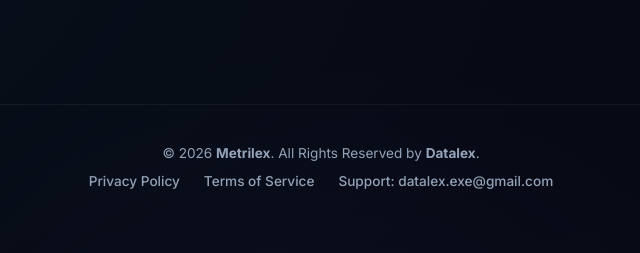
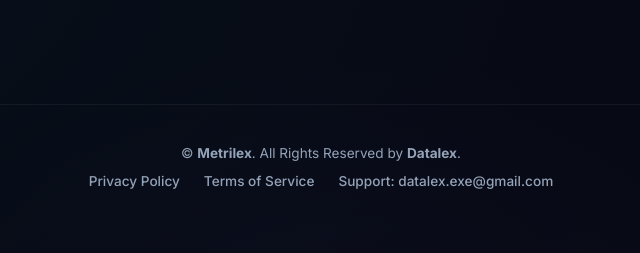
Before and after one commit to datalex-exe/Metrilex-, a Flask app: page / in a window 1280 px wide. Shown: the part 873-1126 px from the top of the page, without its empty margins (319-959 px from the left). Run offline with Flask 3, Linux system fonts and the light colour scheme.

Commit message:
Update base.html

```diff
--- a/templates/base.html
+++ b/templates/base.html
@@ -70,7 +70,7 @@
     <footer>
         <div style="border-top: 1px solid var(--border-color); margin-top: 5rem; padding-top: 2.5rem; padding-bottom: 2.5rem; text-align: center; font-size: 0.85rem; color: var(--text-secondary); display: flex; flex-direction: column; gap: 0.75rem;">
             <div>
-                &copy; 2026 <strong>Metrilex</strong>. All Rights Reserved by <strong>Datalex</strong>.
+                &copy; <strong>Metrilex</strong>. All Rights Reserved by <strong>Datalex</strong>.
             </div>
             <div style="display: flex; justify-content: center; gap: 1.5rem; font-weight: 500;">
                 <a href="#" style="color: var(--text-secondary); text-decoration: none; transition: color 0.2s;" onmouseover="this.style.color='var(--text-primary)'" onmouseout="this.style.color='var(--text-secondary)'">Privacy Policy</a>
```
